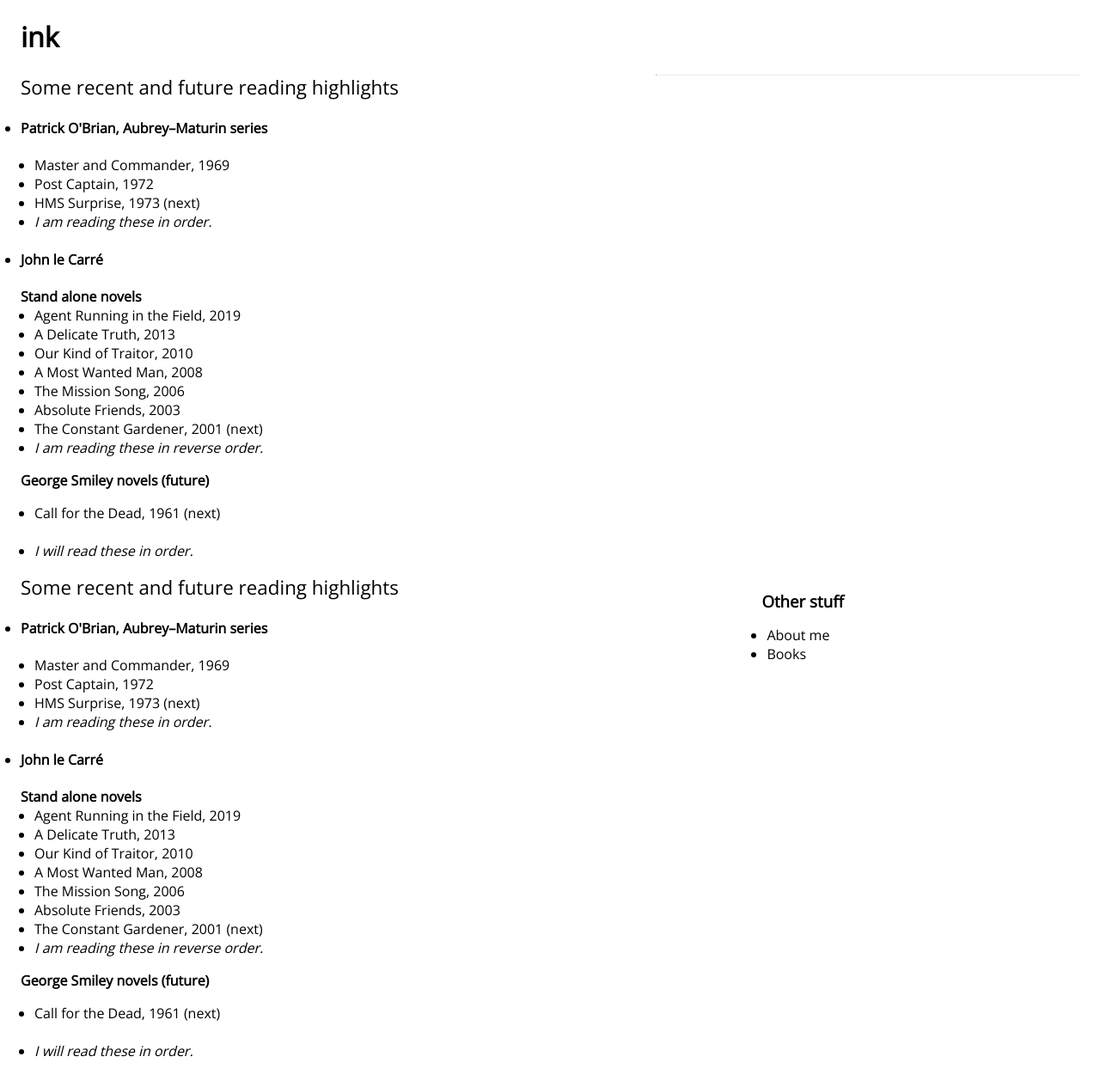
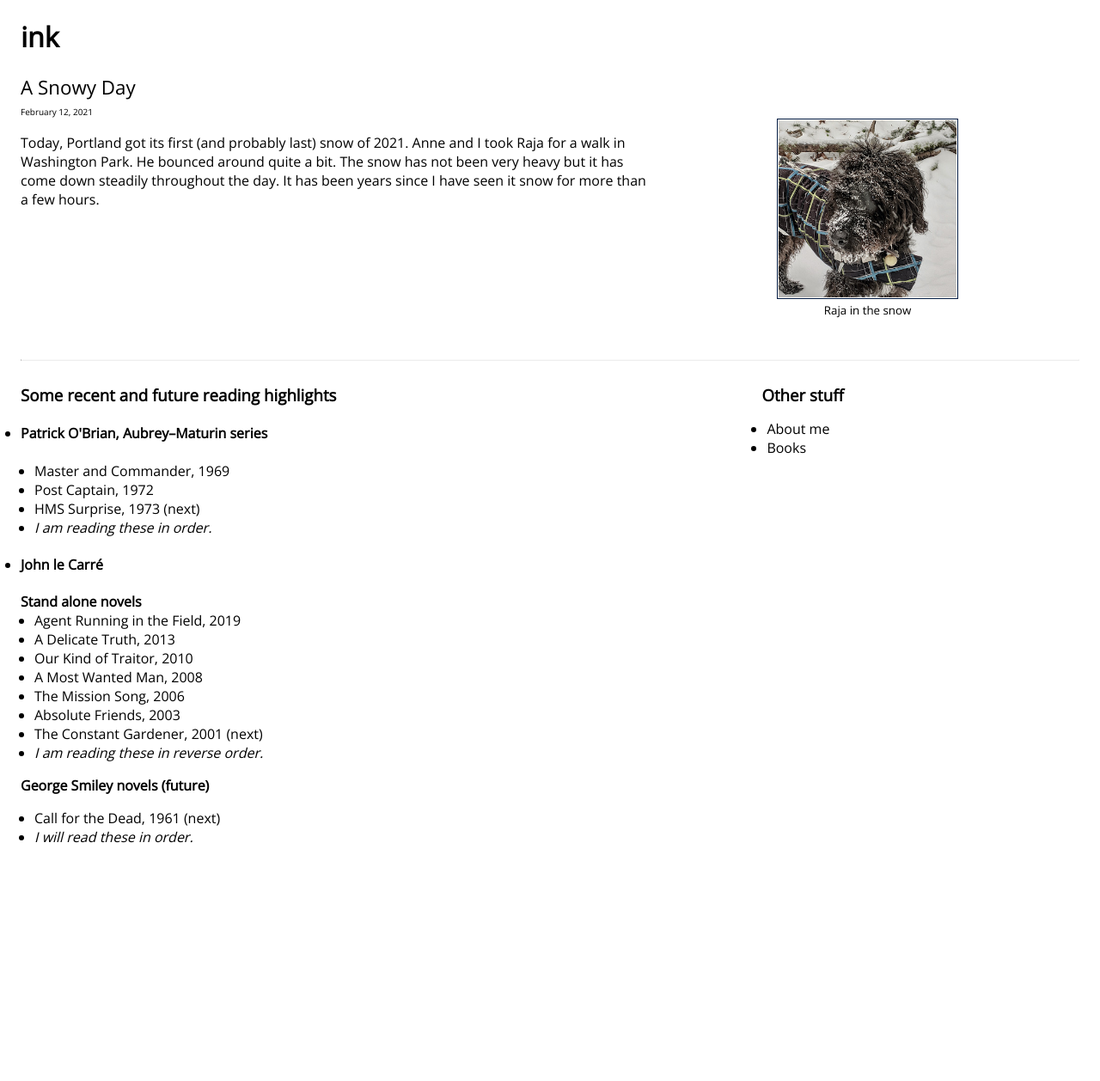
Before and after one commit to nngrey19/nngrey19.github.io, a plain HTML site: page stuff/books.html in a window 1280 px wide. Shown: the whole page at 86% size. After the commit the page ends 1009 px from the top, so only its background shows below. Drawn offline with nearby package versions, Linux system fonts and the light colour scheme.

Commit message:
reformat books

```diff
--- a/stuff/books.html
+++ b/stuff/books.html
@@ -12,7 +12,24 @@
       <div class="row">
         <div class="column left-top">
           <div>
-            <span class="title">Some recent and future reading highlights</span>
+            <span class="title">A Snowy Day</span>
+            <br>
+            <span class="date">February 12, 2021</span>
+          </div>
+          <p class="first-p">Today, Portland got its first (and probably last) snow of 2021. Anne and I took Raja for a walk in Washington Park. He bounced around quite a bit. The snow has not been very heavy but it has come down steadily throughout the day. It has been years since I have seen it snow for more than a few hours.</p>
+        </div>
+        <div class="column right-top">
+          <figure class="main-image">
+            <img src="/images/raja.jpeg" alt="Raja in the snow" class="main center">
+            <figcaption class="center">Raja in the snow</figcaption>
+          </figure>
+        </div>
+      </div>
+      <hr>
+      <div class="row">
+        <div class="column left-bottom">
+          <div>
+            <h3>Some recent and future reading highlights</h3>
           </div>
           <ul>
             <li class="no-bull">
@@ -41,46 +58,6 @@
                 <p><b>George Smiley novels (future)</b></p>
                 <ul class="book-list" >
                 <li>Call for the Dead, 1961 (next)</li>
-                <br>
-                <li class="no-bull"><i>I will read these in order.</i></li>
-            </li>
-          </ul>
-        </div>
-        <div class="column right-top"></div>
-        <hr>
-        <div class="row">
-          <div class="column left-bottom">
-            <div>
-              <span class="title">Some recent and future reading highlights</span>
-            </div>
-            <ul>
-              <li class="no-bull">
-                <h4>Patrick O'Brian, Aubrey–Maturin series</h4>
-                <ul class="book-list">
-                  <li>Master and Commander, 1969</li>
-                  <li>Post Captain, 1972</li>
-                  <li>HMS Surprise, 1973 (next)</li>
-                  <li class="no-bull"><i>I am reading these in order.</i></li>
-                </ul>
-              </li>
-              <li class="no-bull">
-                <h4>John le Carré</h4>
-                <span><b>Stand alone novels</b></span>
-                <br>
-                <ul class="book-list">
-                  <li>Agent Running in the Field, 2019</li>
-                  <li>A Delicate Truth, 2013</li>
-                  <li>Our Kind of Traitor, 2010</li>
-                  <li>A Most Wanted Man, 2008</li>
-                  <li>The Mission Song, 2006</li>
-                  <li>Absolute Friends, 2003</li>
-                  <li>The Constant Gardener, 2001 (next)</li>
-                  <li class="no-bull"><i>I am reading these in reverse order.</i></li>
-                </ul>
-                  <p><b>George Smiley novels (future)</b></p>
-                  <ul class="book-list" >
-                  <li>Call for the Dead, 1961 (next)</li>
-                  <br>
                 <li class="no-bull"><i>I will read these in order.</i></li>
             </li>
           </ul>
@@ -94,6 +71,5 @@
         </div>
       </div>
     </div>
-    </div>
   </body>
 </html>
```
Lines whose indentation alone changed are shown as unchanged.
